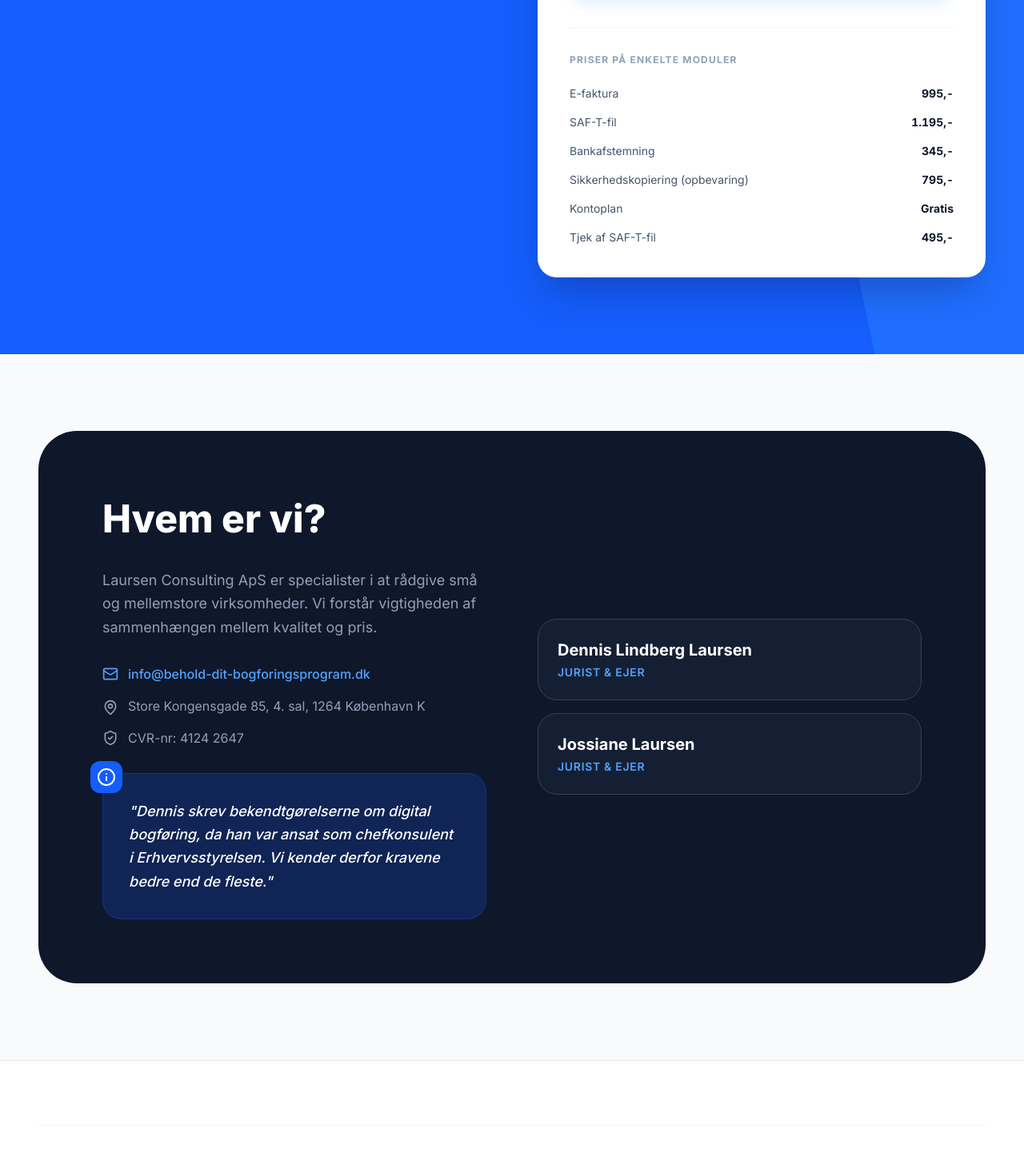
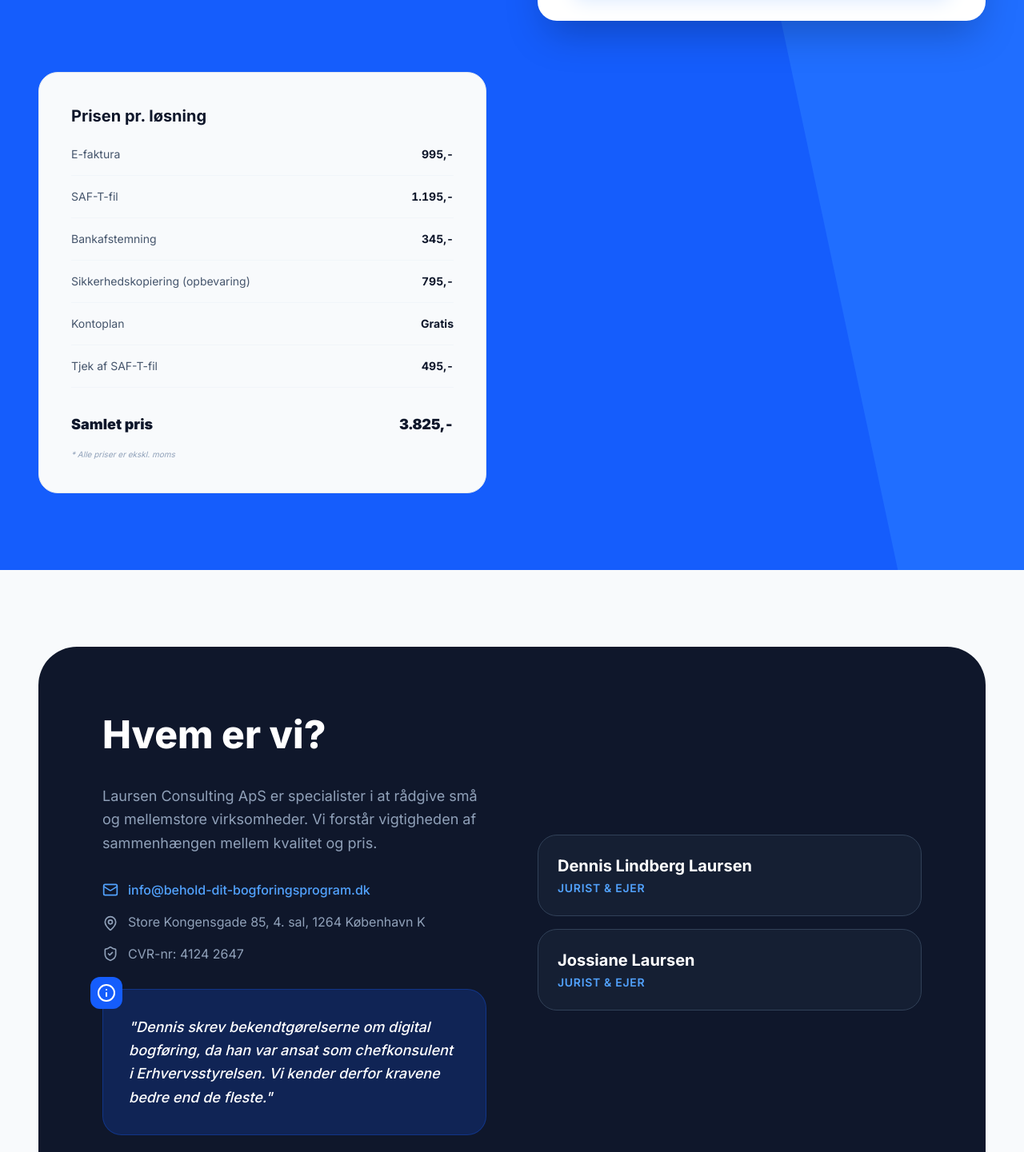
Before and after one commit to detkandavaereligemeget/BdB, a React (Vite) app: page / in a window 1280 px wide. Shown: the part 3049-4490 px from the top of the page at 80% size. Built offline with nearby package versions, Linux system fonts and the light colour scheme.

Commit message:
feat: Obfuscate email and improve form labels
Introduces an `ObfuscatedEmail` component to protect contact email addresses from scrapers.
Also, updates form labels for clarity regarding the user's current accounting software.

```diff
--- a/src/App.tsx
+++ b/src/App.tsx
@@ -31,6 +31,25 @@
       staggerChildren: 0.1
     }
   }
+};
+
+// Email Obfuscation Component to prevent scraping
+const ObfuscatedEmail = ({ className = "" }: { className?: string }) => {
+  const [user] = useState('info');
+  const [domain] = useState('behold-dit-bogforingsprogram.dk');
+
+  return (
+    <a
+      href={`mailto:${user}@${domain}`}
+      className={className}
+      onClick={(e) => {
+        // Fallback for extreme cases
+        if (!user || !domain) e.preventDefault();
+      }}
+    >
+      {user}<span className="hidden">anti-spam</span>@{domain}
+    </a>
+  );
 };
 
 export default function App() {
@@ -175,7 +194,7 @@
                   </div>
 
                   <div className="space-y-6 pt-6 border-t border-slate-100">
-                    <h3 className="font-bold text-lg">Dit nuværende system:</h3>
+                    <h3 className="font-bold text-lg">Nuværende bogføringsprogram:</h3>
 
                     <div className="space-y-4">
                       {/* Backup */}
@@ -292,7 +311,7 @@
                         required
                         type="text"
                         className="w-full px-5 py-4 bg-slate-50 border-0 rounded-2xl focus:ring-2 focus:ring-blue-600"
-                        placeholder="Skriv svar her (fx 8 eller menneske)"
+                        placeholder="Skriv svar her"
                         value={formData.humanCheck}
                         onChange={e => setFormData({...formData, humanCheck: e.target.value})}
                       />
@@ -518,24 +537,30 @@
             >
               Kom godt i gang
             </button>
+          </div>
 
-            {/* Individual Prices */}
-            <div className="mt-12 pt-8 border-t border-slate-100">
-              <h4 className="text-xs font-bold uppercase tracking-widest text-slate-400 mb-6">Priser på enkelte moduler</h4>
+          <div className="space-y-8">
+            <div className="bg-slate-50 text-slate-900 p-10 rounded-3xl border border-slate-200" id="individual-prices-card">
+              <h3 className="text-xl font-bold mb-6">Prisen pr. løsning</h3>
               <div className="space-y-4">
                 {[
-                  { name: 'E-faktura', price: '995,-' },
-                  { name: 'SAF-T-fil', price: '1.195,-' },
-                  { name: 'Bankafstemning', price: '345,-' },
-                  { name: 'Sikkerhedskopiering (opbevaring)', price: '795,-' },
-                  { name: 'Kontoplan', price: 'Gratis' },
-                  { name: 'Tjek af SAF-T-fil', price: '495,-' }
+                  { name: 'E-faktura', price: 995 },
+                  { name: 'SAF-T-fil', price: 1195 },
+                  { name: 'Bankafstemning', price: 345 },
+                  { name: 'Sikkerhedskopiering (opbevaring)', price: 795 },
+                  { name: 'Kontoplan', price: 0, label: 'Gratis' },
+                  { name: 'Tjek af SAF-T-fil', price: 495 }
                 ].map((item, idx) => (
-                  <div key={idx} className="flex justify-between items-center text-sm">
+                  <div key={idx} className="flex justify-between items-center text-sm pb-4 border-b border-slate-100 last:border-0 last:pb-0">
                     <span className="text-slate-600">{item.name}</span>
-                    <span className="font-bold tabular-nums">{item.price}</span>
+                    <span className="font-bold tabular-nums">{item.label || `${item.price.toLocaleString('da-DK')},-`}</span>
                   </div>
                 ))}
+                <div className="flex justify-between items-center pt-4 text-slate-900 font-black text-lg">
+                  <span>Samlet pris</span>
+                  <span className="tabular-nums">3.825,-</span>
+                </div>
+                <p className="text-[10px] text-slate-400 mt-4 italic">* Alle priser er ekskl. moms</p>
               </div>
             </div>
           </div>
@@ -553,7 +578,7 @@
             <div className="space-y-4 mb-8">
               <div className="flex items-center gap-3 text-blue-400 font-medium">
                 <Mail className="w-5 h-5" />
-                <a href="mailto:info@behold-dit-bogforingsprogram.dk" className="hover:underline">info@behold-dit-bogforingsprogram.dk</a>
+                <ObfuscatedEmail className="hover:underline" />
               </div>
               <div className="flex items-start gap-3 text-slate-400">
                 <MapPin className="w-5 h-5 mt-1 shrink-0" />
@@ -587,7 +612,7 @@
       {/* Footer */}
       <footer className="bg-white border-t border-slate-200 py-12 px-6 md:px-12 text-center" id="footer">
         <div className="max-w-7xl mx-auto text-slate-400 text-xs text-center border-t border-slate-100 pt-8 mt-8">
-          <p>© 2024 Laursen Consulting ApS. Alle rettigheder forbeholdes.</p>
+          <p>© 2026 Laursen Consulting ApS. Alle rettigheder forbeholdes.</p>
         </div>
       </footer>
     </div>
```
Also changed, not shown: public/logo.png (deleted).
